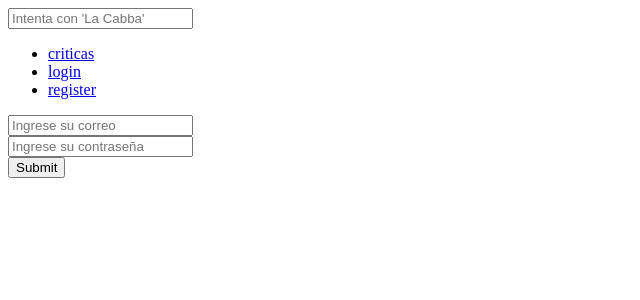
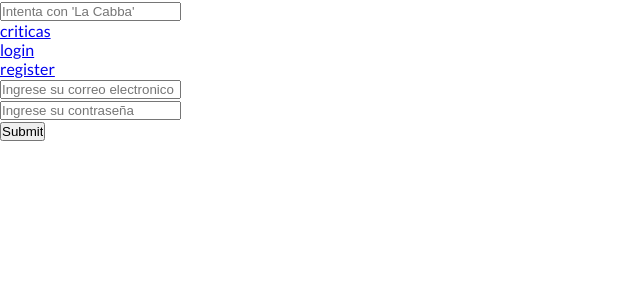
Before and after one commit to JuanDanielDimasAmador/proyecto_final, a React (Create React App) app in the folder proyecto_web/client/: page /login in a window 1280 px wide. Shown: the top 300 px of the page, without its empty margins (0-640 px from the left). Built offline with nearby package versions, Linux system fonts and the light colour scheme.

Commit message:
añadir fuente + reset de css + variables scss + edicion de comentarios del codigo

```diff
--- a/proyecto_web/client/src/components/auth/login.js
+++ b/proyecto_web/client/src/components/auth/login.js
@@ -1,6 +1,8 @@
 import React, { Component } from 'react';
 import PropTypes from 'prop-types';
 import { connect } from 'react-redux';
+
+import TextFieldGroup from '../common/textfieldgroup';
 
 import { loginUser } from "../../actions/authactions";
 
@@ -49,30 +51,14 @@ class Login extends Component {
             <div className="login">
                 <div className="login__container">
                     <form onSubmit={this.onSubmit} className="form" noValidate>
-                        <div className="form__group">
-                            <input type="email"
-                                   autoComplete= "email"
-                                   className={errors.email ? "form__input--invalid" : "form__input"}
-                                   name="email"
-                                   placeholder="Ingrese su correo"
-                                   value={this.state.email}
-                                   onChange = {this.onChange}
-                            />
-                            <span className="form__input--icon" />
-                        </div>
-                        { errors.email ? <div className="form__feedback--invalid">{ errors.email }</div> : null }
-                        <div className="form__group">
-                            <input type="password"
-                                   autoComplete="current-password"
-                                   className={errors.password ? "form__input--invalid" : "form__input"}
-                                   name="password"
-                                   placeholder="Ingrese su contraseña"
-                                   value={this.state.password}
-                                   onChange = {this.onChange}
-                            />
-                            <span className="form__input--icon" />
-                        </div>
-                        { errors.password ? <div className="form__feedback--invalid">{ errors.password }</div> : null }
+                        <TextFieldGroup
+                            type="email" placeholder="Ingrese su correo electronico" name="email" value={this.state.email}
+                            onChange={this.onChange} autoComplete="email" error={errors.email}
+                        />
+                        <TextFieldGroup
+                            type="password" placeholder="Ingrese su contraseña" name="password" value={this.state.password}
+                            onChange={this.onChange} autoComplete="current-password" error={errors.password}
+                        />
                         <input type="submit" className="button button-submit"/>
                     </form>
                 </div>
--- a/proyecto_web/client/src/styles/css/styles.css
+++ b/proyecto_web/client/src/styles/css/styles.css
@@ -0,0 +1,19 @@
+@import url("https://fonts.googleapis.com/css?family=Lato");
+* {
+  margin: 0;
+  padding: 0;
+  -webkit-box-sizing: inherit;
+  box-sizing: inherit; }
+  *::after, *::before {
+    margin: 0;
+    padding: 0;
+    -webkit-box-sizing: inherit;
+    box-sizing: inherit; }
+
+html {
+  font-size: 100%;
+  font-family: "Lato", open-sans, sans-serif; }
+
+body {
+  -webkit-box-sizing: border-box;
+  box-sizing: border-box; }
--- a/proyecto_web/client/src/styles/sass/abstract/_variables.scss
+++ b/proyecto_web/client/src/styles/sass/abstract/_variables.scss
@@ -0,0 +1,36 @@
+//fonts
+@import url('https://fonts.googleapis.com/css?family=Lato');
+
+$font-main: 	    "Lato", open-sans, sans-serif !default;
+
+$primary-size:      3.998rem;
+$secondary-size:    2.827rem;
+$tertiary-size:	    1.999rem;
+$primary-sub:       1.414rem;
+$default-size: 	    1.000rem;
+$small-size:        0.707rem;
+
+//color
+$primary-dark:      #0081AF;
+$primary-main:      #00ABE7;
+$primary-light:     #2DC7FF;
+
+$success-dark:      #2ED164;
+$success-main:      #32E56E;
+$success-light:     #57E988;
+
+$error-dark:        #B51716;
+$error-main:        #DD1C1A;
+$error-light:       #E65958;
+
+$black-color:       #070707;
+$white-color:       #FBFFFE;
+
+$grey-dark:	        #333333;
+$grey-main: 	    #777777;
+$grey-main-alter: 	#999999;
+$grey-light:        #f7f7f7;
+$grey-light-alter:  #eeeeee;
+
+//color-components
+$hero-background:   rgba($primary-main,0.7);
--- a/proyecto_web/client/src/styles/sass/base/_base.scss
+++ b/proyecto_web/client/src/styles/sass/base/_base.scss
@@ -4,7 +4,6 @@
     box-sizing: inherit;
 
     &::after, &::before {
-        //normal-props
         margin:0;
         padding: 0;
         box-sizing: inherit;
@@ -13,7 +12,8 @@
 
 html {
     font: {
-        size: 62.5%;
+        size: 100%;
+        family: $font-main;
     }
 }
 
```
Also changed, not shown: 2 other files (tests, documents, lock files or other folders).
